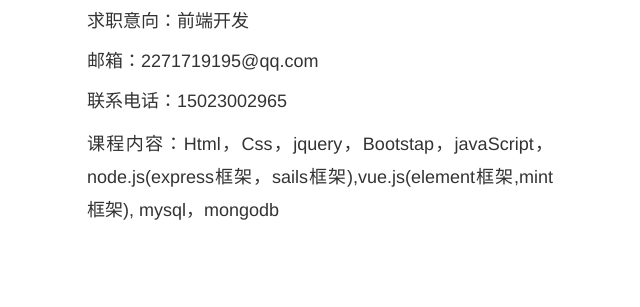
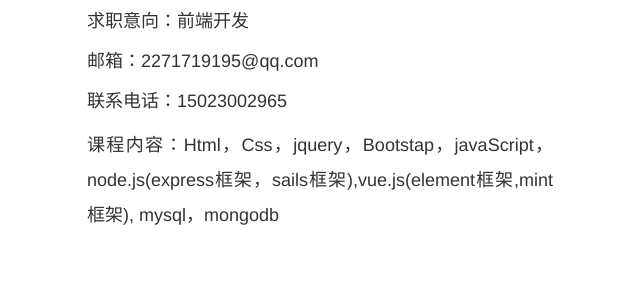
Before and after one commit to zj753/zj753.github.io, a plain HTML site: page index.html in a window 1280 px wide. Shown: the part 1085-1392 px from the top of the page, 605-1245 px from the left. Drawn offline with Linux system fonts and the light colour scheme.

Commit message:
modify index

```diff
--- a/docs/css/index.css
+++ b/docs/css/index.css
@@ -97,7 +97,7 @@ body{
 }
 .ro2 p:last-child{
     text-align: justify;
-    line-height: 33px;
+    line-height: 35px;
 }
 .row1 .ro1 .bottom{
     height: 80%;
```
